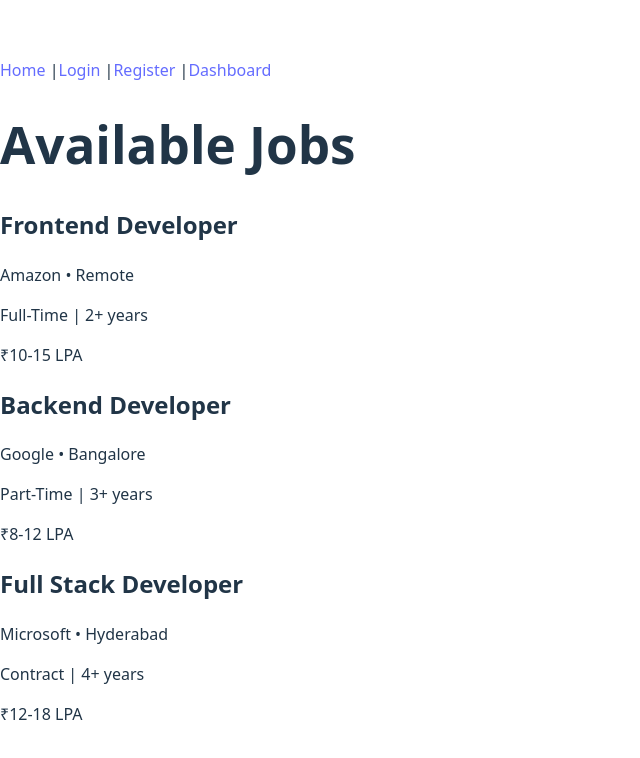
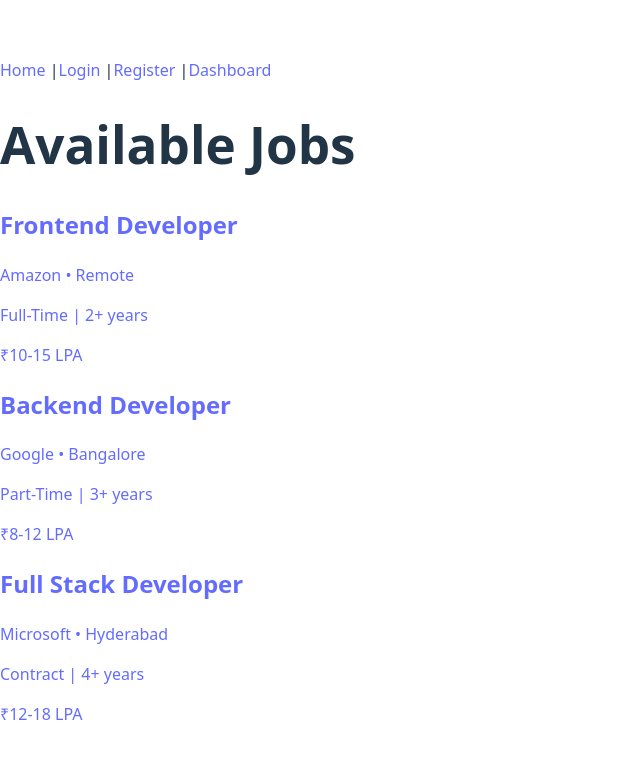
Before and after one commit to adheebabdulla007/devhire, a React (Vite) app: page / in a window 1280 px wide. Shown: the top 758 px of the page, without its empty margins (0-640 px from the left). Built offline with nearby package versions, Linux system fonts and the light colour scheme.

Commit message:
Made JobCard clickable with Link to JobDetail

```diff
--- a/src/components/JobCard.jsx
+++ b/src/components/JobCard.jsx
@@ -1,6 +1,9 @@
+import { Link } from "react-router-dom";
+
 function JobCard({ job }) {
   return (
-    <div className="border p-4 rounded-xl shadow-md mb-4">
+    <Link to={`/job/${job.id}`}>
+      <div className="border p-4 rounded-xl shadow-md mb-4 hover:bg-gray-50">
         <h2 className="text-xl font-bold">{job.title}</h2>
         <p className="text-sm text-gray-600">
           {job.company} • {job.location}
@@ -10,7 +13,7 @@ function JobCard({ job }) {
         </p>
         <p className="font-medium text-green-700">{job.salary}</p>
       </div>
+    </Link>
   );
 }
-
 export default JobCard;
```
Lines whose indentation alone changed are shown as unchanged.
